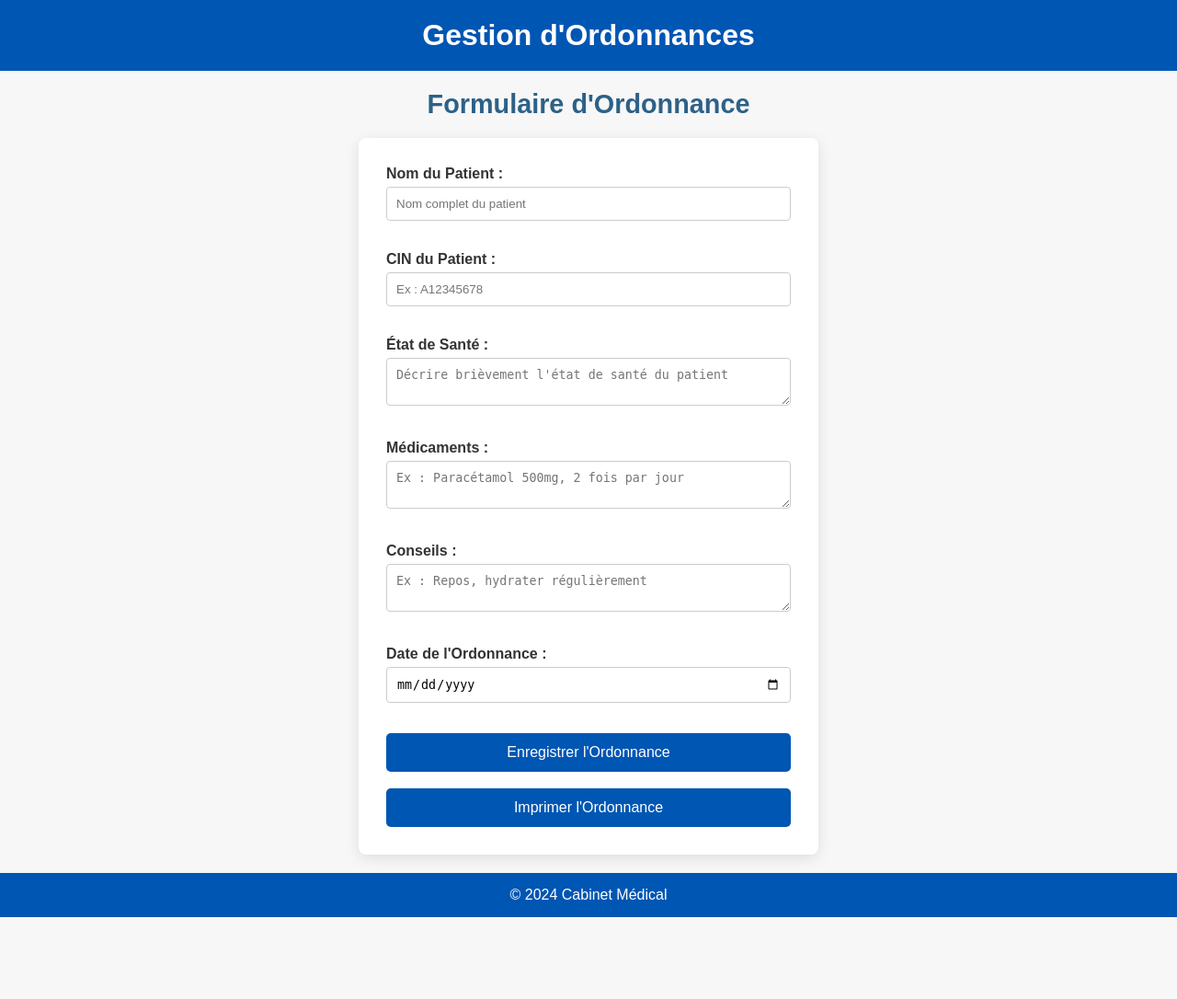
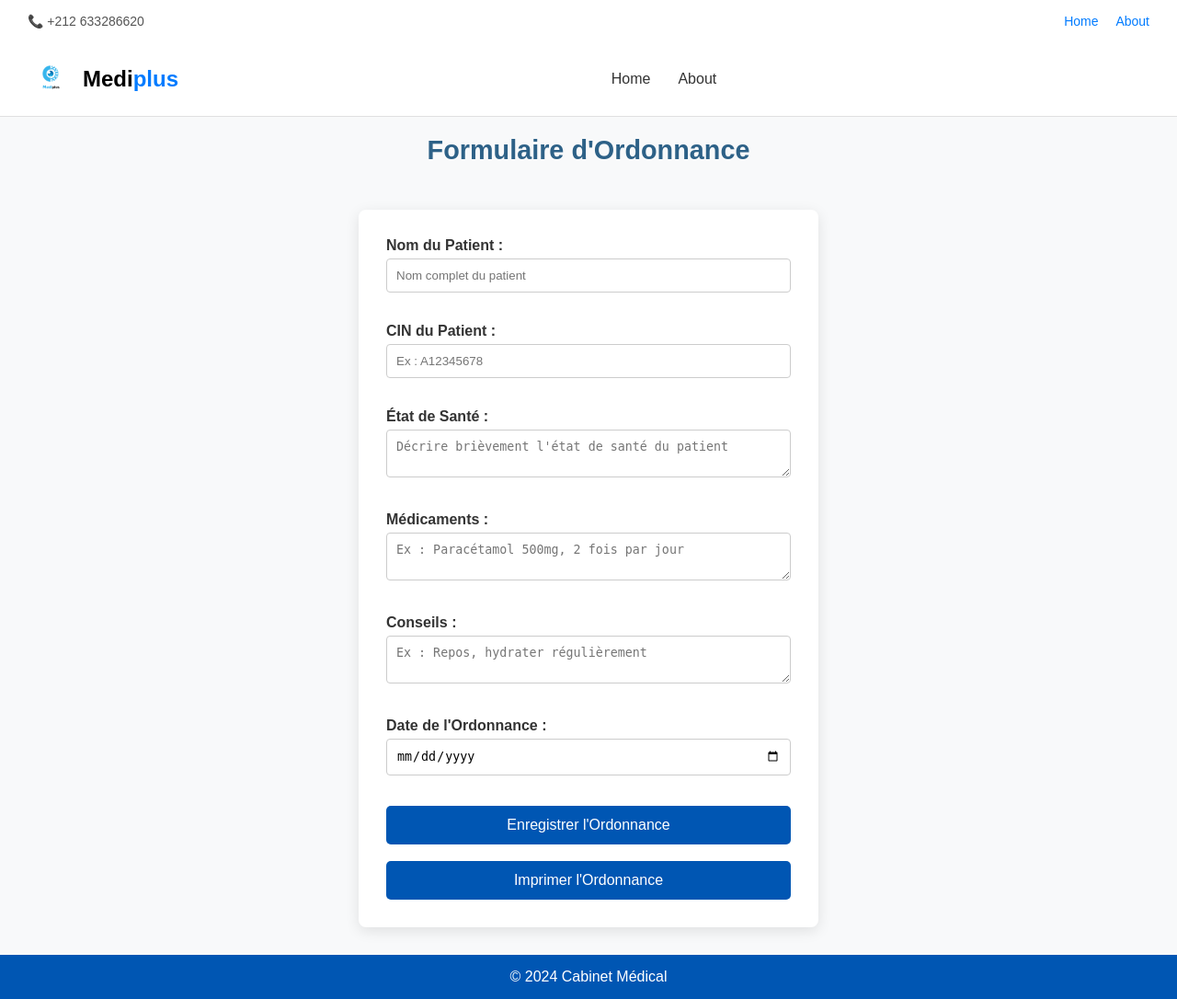
Before and after one commit to sabiir-ux/miniprojet, a PHP site: page /ordonnance.html in a window 1280 px wide. Shown: the whole page at 92% size. Before the commit the page ends 997 px from the top, so only its background shows below. Run offline with PHP 8.4, Linux system fonts and the light colour scheme.

Commit message:
Des petits améliorations

```diff
--- a/ordonnance.css
+++ b/ordonnance.css
@@ -5,21 +5,116 @@
 }
 
 body {
-    font-family: Arial, sans-serif;
-    background-color: #f7f7f7;
-    display: flex;
-    flex-direction: column;
-    align-items: center;
-    justify-content: center;
-    min-height: 100vh;
+    font-family: 'Arial', sans-serif;
+    background-color: #f8f9fa;
 }
 
-header {
+.header {
+    border-bottom: 1px solid #e0e0e0;
+}
+
+.top-bar {
+    display: flex;
+    justify-content: space-between;
+    padding: 15px 30px;
+    background-color: #ffffff;
+    font-size: 14px;
+    color: #555;
+    box-shadow: 0 2px 5px rgba(0, 0, 0, 0.1);
+}
+
+.contact-info span {
+    margin-right: 20px;
+}
+
+.top-nav a {
+    color: #007bff;
+    text-decoration: none;
+    margin-left: 15px;
+    transition: color 0.3s;
+}
+
+.top-nav a:hover {
+    color: #0056b3;
+}
+
+.main-nav {
+    display: flex;
+    justify-content: space-between;
+    align-items: center;
+    padding: 15px 30px;
+    background-color: #ffffff;
+}
+
+.logo {
+    display: flex;
+    align-items: center;
+    font-size: 24px;
+    font-weight: bold;
+}
+
+.logo img {
+    margin-right: 10px;
+    width: 50px;
+    height: auto;
+}
+
+.plus {
+    color: #007bff;
+}
+
+/* Centrer les liens de navigation */
+.navigation {
+    display: flex;
+    justify-content: center; /* Centrer les liens horizontalement */
+    flex-grow: 1; /* Permet à la navigation de prendre toute la largeur disponible */
+}
+
+.navigation a {
+    position: relative;
+    color: #333;
+    text-decoration: none;
+    margin: 0 15px;
+    font-size: 16px;
+    font-weight: 500;
+    transition: color 0.3s ease;
+}
+
+.navigation a::after {
+    content: "";
+    position: absolute;
+    width: 100%;
+    height: 2px;
+    bottom: -4px;
+    left: 0;
+    background-color: #007bff;
+    transform: scaleX(0);
+    transform-origin: bottom right;
+    transition: transform 0.3s ease;
+}
+
+.navigation a:hover {
+    color: #007bff;
+}
+
+.navigation a:hover::after {
+    transform: scaleX(1);
+    transform-origin: bottom left;
+}
+
+.signin-btn {
+    padding: 10px 20px;
+    color: #fff;
+    background-color: #007bff;
+    border: none;
+    border-radius: 4px;
+    font-size: 16px;
+    cursor: pointer;
+    transition: background-color 0.3s;
+}
+
+.signin-btn:hover {
     background-color: #0056b3;
-    color: #fff;
-    text-align: center;
-    padding: 20px 0;
-    width: 100%;
 }
 
 h2 {
@@ -29,15 +124,25 @@ h2 {
     font-size: 1.8rem;
 }
 
+/* Conteneur pour centrer le formulaire */
+.form-container {
+    display: flex;
+    justify-content: center; /* Centrer horizontalement */
+    align-items: center; /* Centrer verticalement */
+    min-height: 100vh; /* S'assurer que la page occupe toute la hauteur de la fenêtre */
+}
+
+/* Styles du formulaire */
 #ordonnanceForm {
     background-color: #fff;
     padding: 30px;
     border-radius: 8px;
     box-shadow: 0 4px 15px rgba(0, 0, 0, 0.1);
     width: 100%;
-    max-width: 500px;
+    max-width: 500px; /* Largeur maximale du formulaire */
 }
 
+/* Styles des labels et champs de saisie */
 label {
     display: block;
     margin-bottom: 5px;
@@ -89,3 +194,12 @@ footer {
     bottom: 0;
     margin-top: 20px;
 }
+
+/* Pour s'assurer que les autres sections sont aussi visibles si nécessaire */
+main {
+    width: 100%;
+    display: flex;
+    justify-content: center;
+    align-items: center;
+    flex-grow: 1;
+}
--- a/ordonnance.html
+++ b/ordonnance.html
@@ -10,12 +10,34 @@
 
 <body>
 
-    <header>
-        <h1>Gestion d'Ordonnances</h1>
+    <header class="header">
+        <div class="top-bar">
+            <div class="contact-info">
+                <span class="phone">📞 +212 633286620</span>
+            </div>
+
+            <nav class="top-nav">
+                <a href="index.html">Home</a>
+                <a href="about.html">About</a>
+            </nav>
+        </div>
+        <div class="main-nav">
+            <div class="logo">
+                <img src="logo.jpg" alt="Logo">
+                <span>Medi<span class="plus">plus</span></span>
+            </div>
+            <nav class="navigation">
+                <a href="index.html">Home</a>
+                <a href="about.html">About</a>
+            </nav>
+
+        </div>
     </header>
 
     <h2>Formulaire d'Ordonnance</h2>
 
+    <br>
+    <div class="form-container">
         <form id="ordonnanceForm">
             <!-- Nom du patient -->
             <label for="nomPatient">Nom du Patient :</label>
@@ -48,6 +70,7 @@
             <button type="button" onclick="enregistrerOrdonnance()">Enregistrer l'Ordonnance</button><br><br>
             <button type="button" onclick="imprimerOrdonnance()">Imprimer l'Ordonnance</button>
         </form>
+    </div>
 
     <footer>
         <p>&copy; 2024 Cabinet Médical</p>
```
Lines whose indentation alone changed are shown as unchanged.
